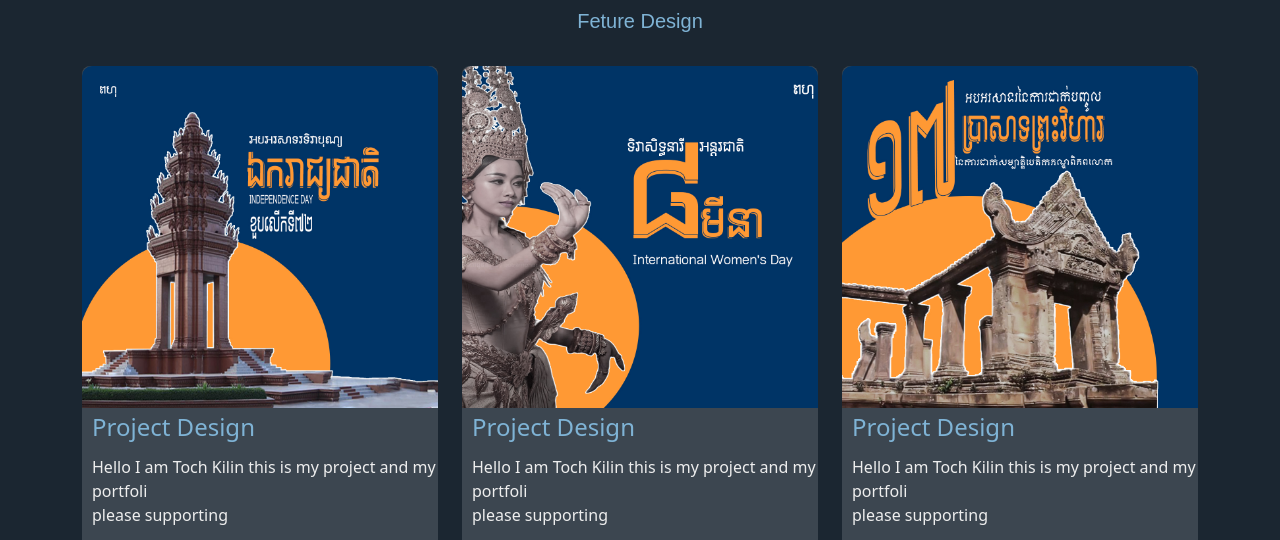
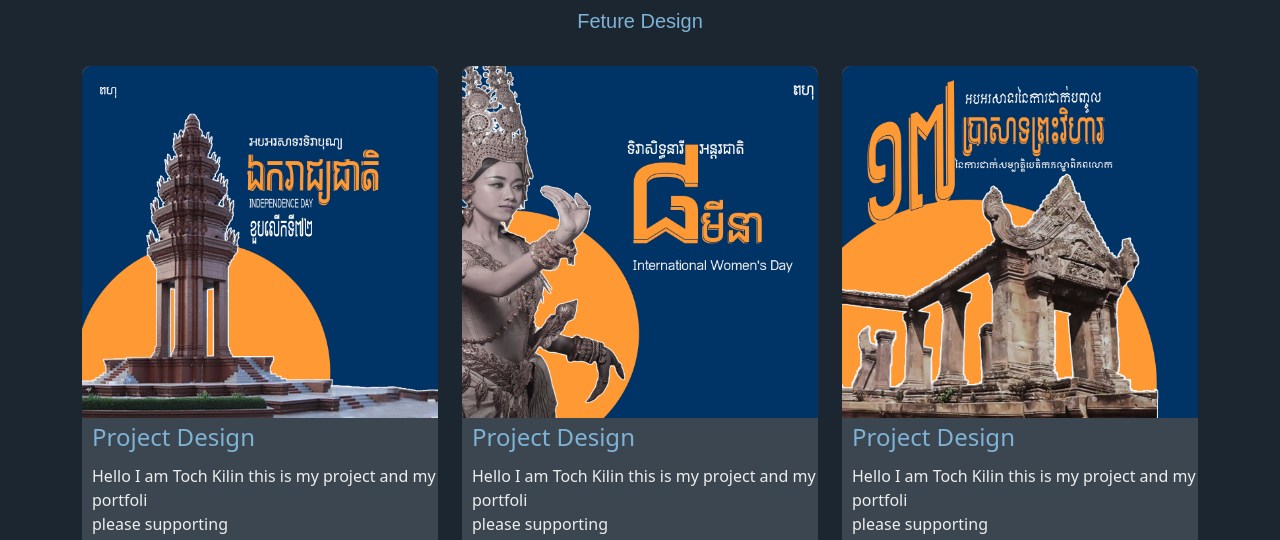
Before and after one commit to TochKilin/Toch-Kilin-Portfolio.github.io, a plain HTML site: page index.html in a window 1280 px wide. Shown: the part 1857-2397 px from the top of the page. Drawn offline with nearby package versions, Linux system fonts and the light colour scheme; a web font is replaced by a local one.

Commit message:
Update index.html

```diff
--- a/index.html
+++ b/index.html
@@ -327,7 +327,7 @@ ght@100;300;400;700;900&display=swap" rel="stylesheet">
             <div class=" col-xl-12 col-lg-12 col-md-12 col-sm-12 col-12 title-project">
                 <h4>Feture Design</h4>
             </div>
-            <div class="col-xl-4 col-lg-4 col-md-6 col-sm-12 col-12 box-project" data-aos="fade-up" style="height: 535px;">
+            <div class="col-xl-4 col-lg-4 col-md-6 col-sm-12 col-12 box-project" data-aos="fade-up" style="height: 550px;">
                 <a href=""   class="box-project-1">
                     <div class="box-pic" style="height: 64%;">
                         <img src="/img/ekreach.jpg" alt="">
@@ -351,7 +351,7 @@ ght@100;300;400;700;900&display=swap" rel="stylesheet">
                     </div>
                 </a>
             </div>
-             <div class="col-xl-4 col-lg-4 col-md-6 col-sm-12 col-12 box-project" data-aos="fade-up" style="height: 535px;">
+             <div class="col-xl-4 col-lg-4 col-md-6 col-sm-12 col-12 box-project" data-aos="fade-up" style="height: 550px;">
                 <a href=""   class="box-project-1">
                     <div class="box-pic" style="height: 64%;">
                         <img src="/img/women-day.jpg" alt="">
@@ -375,7 +375,7 @@ ght@100;300;400;700;900&display=swap" rel="stylesheet">
                     </div>
                 </a>
             </div>
-             <div class="col-xl-4 col-lg-4 col-md-6 col-sm-12 col-12 box-project" data-aos="fade-up" style="height: 535px;">
+             <div class="col-xl-4 col-lg-4 col-md-6 col-sm-12 col-12 box-project" data-aos="fade-up" style="height: 550px;">
                 <a href=""   class="box-project-1">
                     <div class="box-pic" style="height: 64%;">
                         <img src="/img/prasat.jpg" alt="">
```
